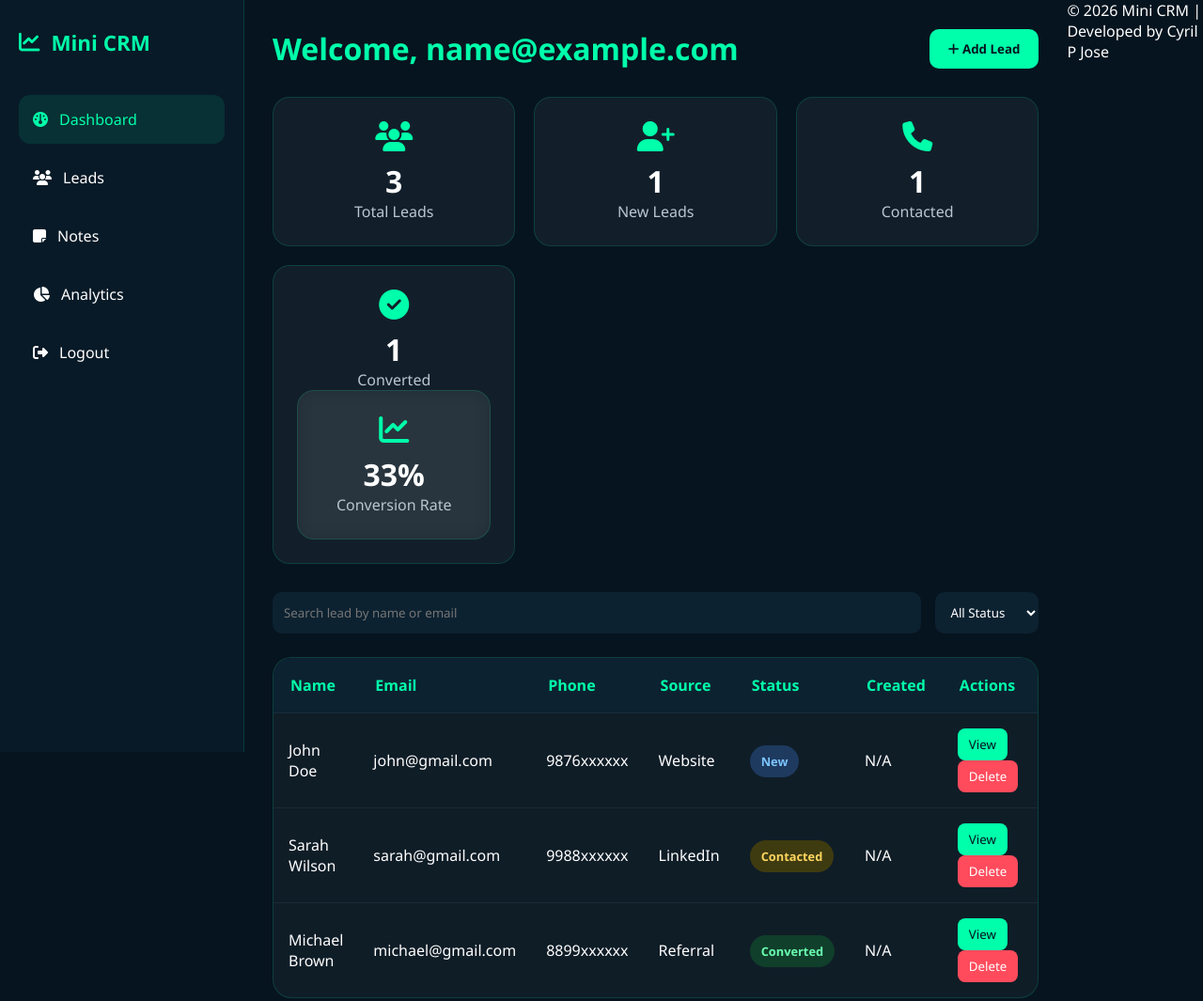
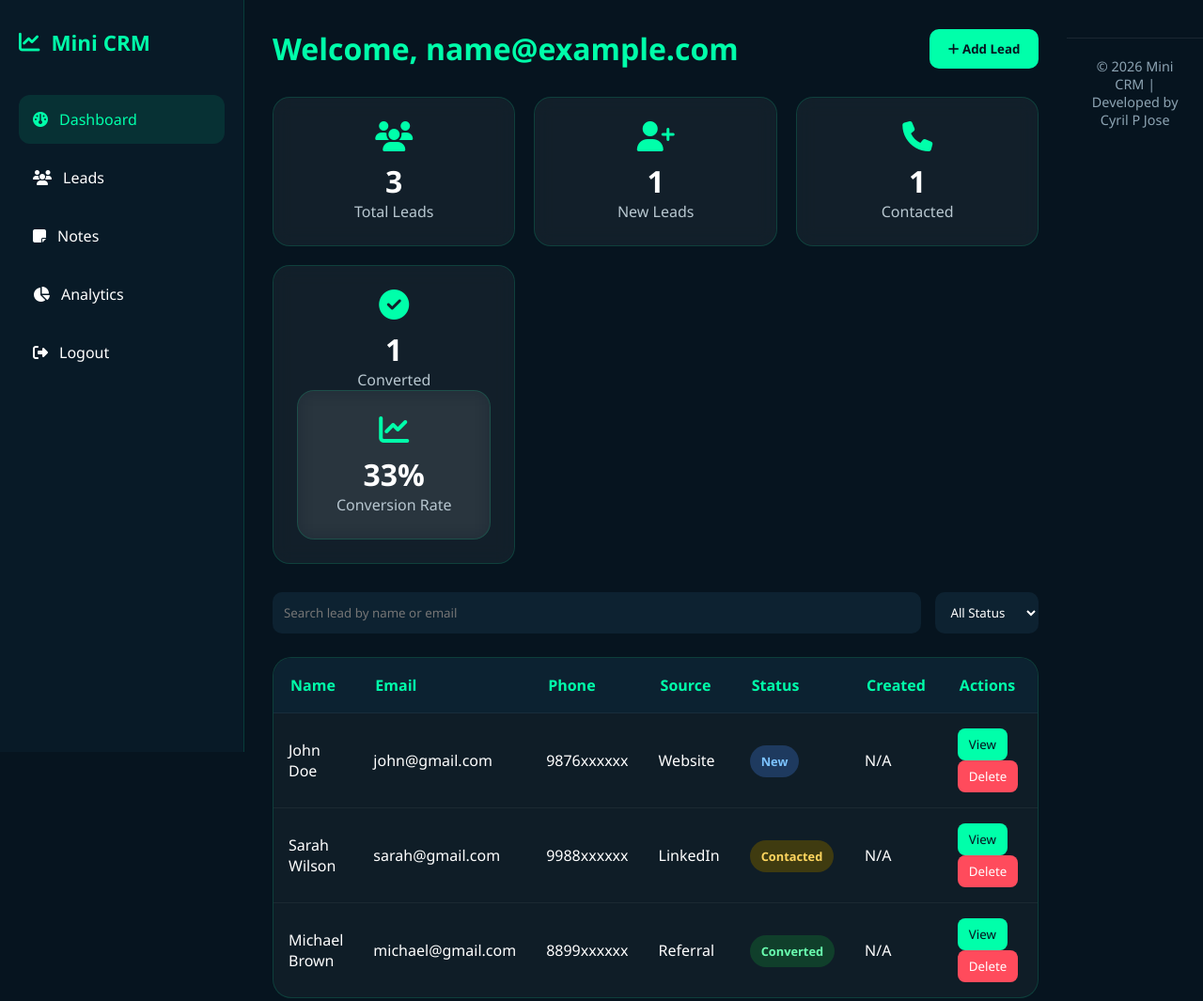
Before and after one commit to cyril-p-jose/FUTURE_FS_02, a plain HTML site: page index.html in a window 1280 px wide. Shown: the top 1065 px of the page at 94% size. Drawn offline with Linux system fonts and the light colour scheme; sample sign-in values are in the browser's storage.

Commit message:
Update style.css

```diff
--- a/style.css
+++ b/style.css
@@ -694,3 +694,22 @@ tbody tr:hover{
 
     transition:1s ease;
 }
+/* =========================
+   FOOTER
+========================= */
+
+.footer{
+
+    margin-top:40px;
+
+    padding:20px;
+
+    text-align:center;
+
+    color:#8da4b3;
+
+    border-top:
+    1px solid rgba(255,255,255,.08);
+
+    font-size:0.9rem;
+}
```
